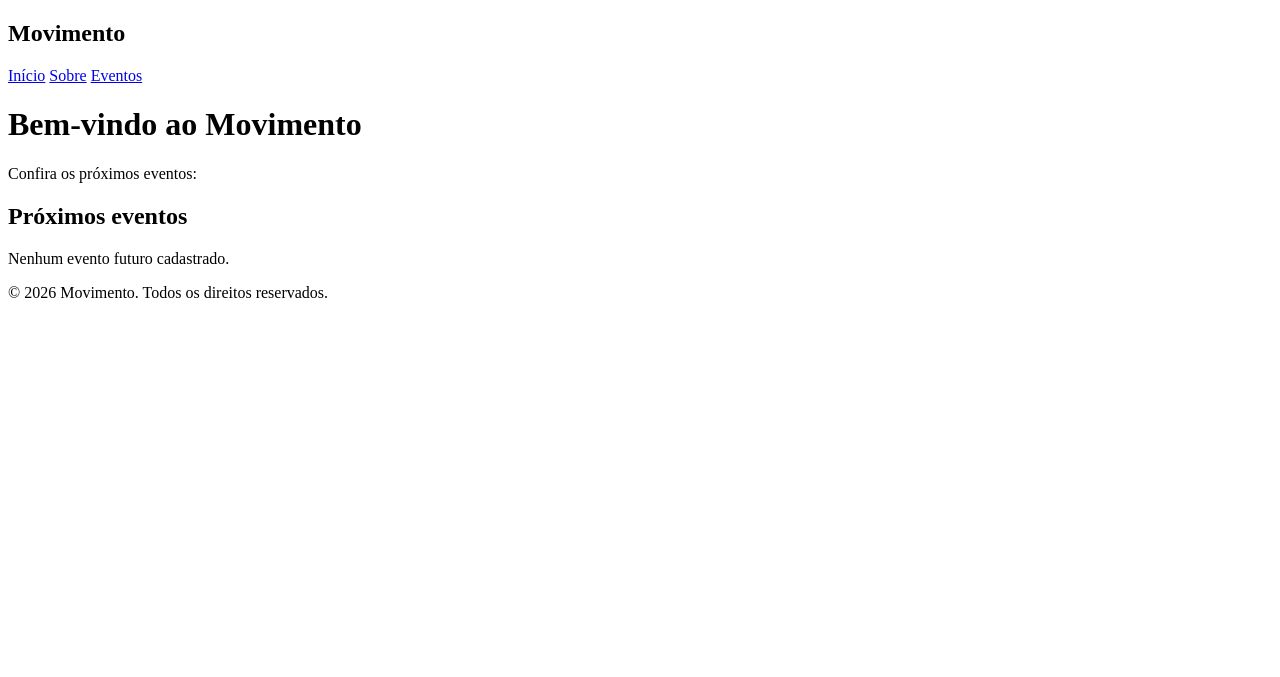
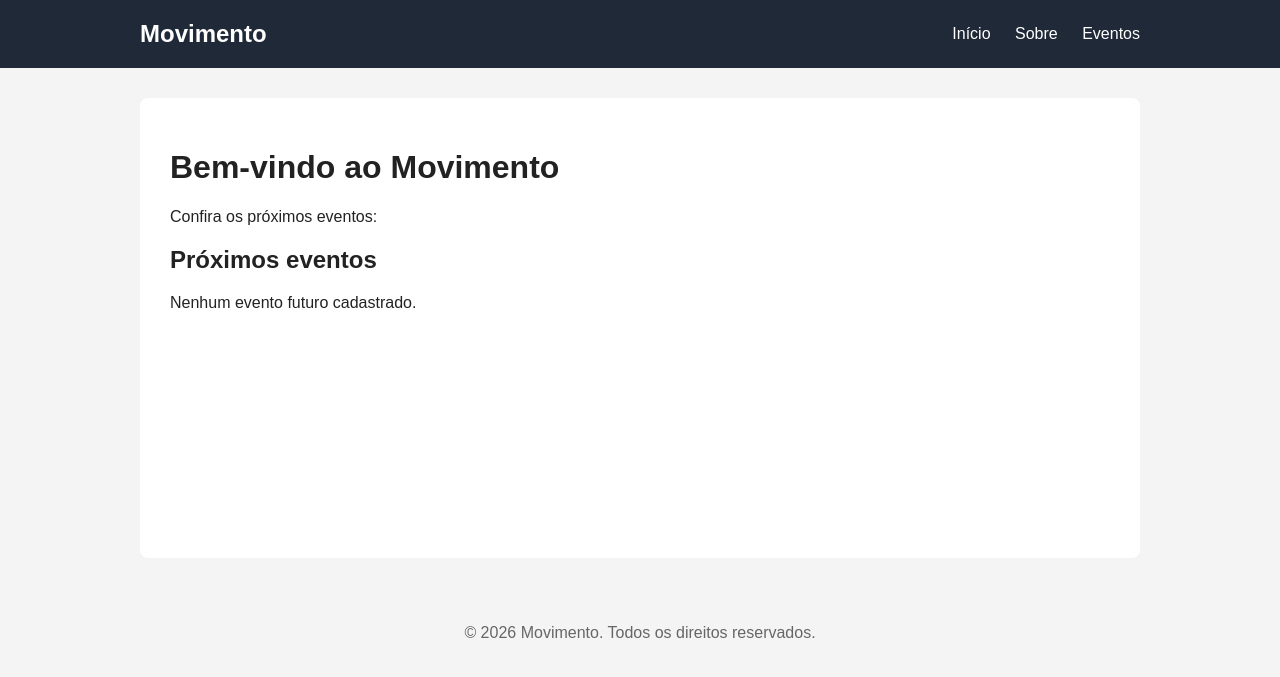
Before and after one commit to felipearaujomg94-star/movimento-core, a Django app: page / in a window 1280 px wide. Shown: the top 677 px of the page. Run offline with Django 5.2, Linux system fonts and the light colour scheme; data that the repository does not hold is empty.

Commit message:
style: separa CSS do template base

```diff
--- /dev/null
+++ b/institucional/static/institucional/style.css
@@ -0,0 +1,81 @@
+body {
+    margin: 0;
+    font-family: Arial, Helvetica, sans-serif;
+    background-color: #f4f4f4;
+    color: #222;
+}
+
+header {
+    background-color: #1f2937;
+    color: white;
+    padding: 20px 0;
+}
+
+.container {
+    width: 90%;
+    max-width: 1000px;
+    margin: 0 auto;
+}
+
+nav {
+    display: flex;
+    justify-content: space-between;
+    align-items: center;
+}
+
+nav h2 {
+    margin: 0;
+}
+
+nav a {
+    color: white;
+    text-decoration: none;
+    margin-left: 20px;
+}
+
+nav a:hover {
+    text-decoration: underline;
+}
+
+main {
+    background-color: white;
+    margin-top: 30px;
+    padding: 30px;
+    border-radius: 8px;
+    min-height: 400px;
+}
+
+footer {
+    text-align: center;
+    margin-top: 30px;
+    padding: 20px;
+    color: #666;
+}
+
+ul {
+    padding-left: 20px;
+}
+
+li {
+    margin-bottom: 8px;
+}
+
+@media (max-width: 600px) {
+    nav {
+        flex-direction: column;
+        align-items: flex-start;
+    }
+
+    nav a {
+        margin-left: 0;
+        margin-right: 15px;
+    }
+
+    .links {
+        margin-top: 10px;
+    }
+
+    main {
+        padding: 20px;
+    }
+}
--- a/institucional/templates/institucional/base.html
+++ b/institucional/templates/institucional/base.html
@@ -1,27 +1,43 @@
+{% load static %}
 <!DOCTYPE html>
 <html lang="pt-br">
 <head>
+    <link rel="stylesheet" href="{% static 'institucional/style.css' %}">
     <meta charset="UTF-8">
     <meta name="viewport" content="width=device-width, initial-scale=1.0">
     <title>{% block title %}Movimento{% endblock %}</title>
+
+
 </head>
+
 <body>
+
 <header>
+    <div class="container">
         <nav>
             <h2>Movimento</h2>
+
+            <div class="links">
                 <a href="{% url 'home' %}">Início</a>
                 <a href="{% url 'sobre' %}">Sobre</a>
                 <a href="{% url 'eventos' %}">Eventos</a>
+            </div>
         </nav>
+    </div>
 </header>
 
+<div class="container">
     <main>
         {% block content %}
         {% endblock %}
     </main>
+</div>
 
 <footer>
+    <div class="container">
         <p>&copy; 2026 Movimento. Todos os direitos reservados.</p>
+    </div>
 </footer>
+
 </body>
 </html>
```
Lines whose indentation alone changed are shown as unchanged.
